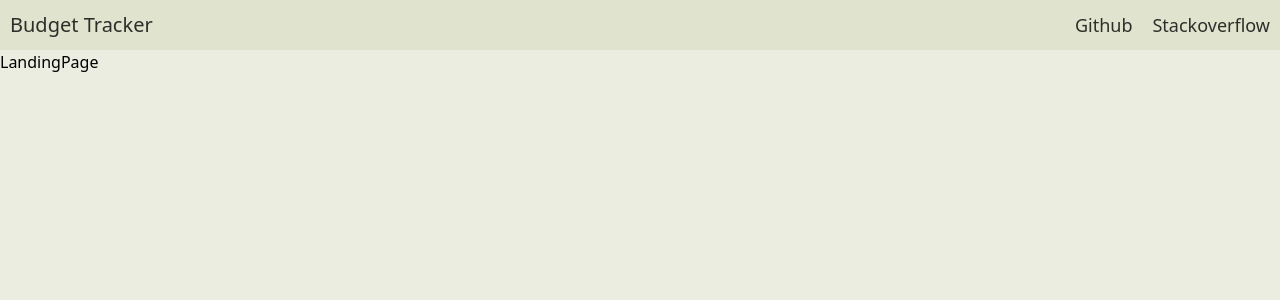
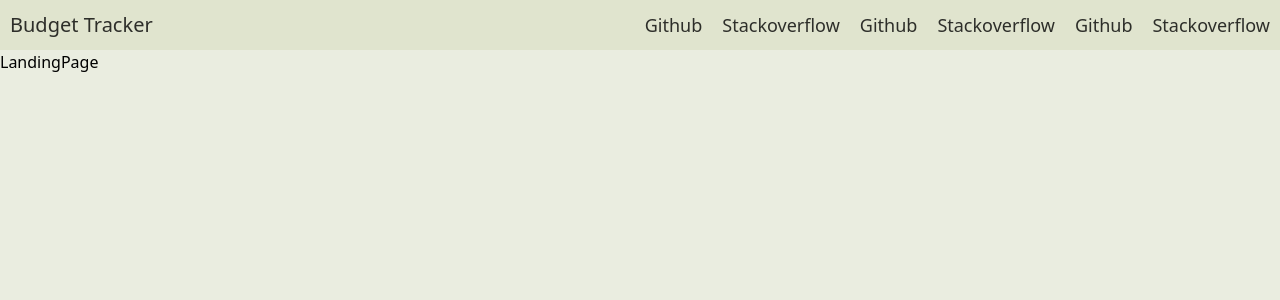
Before and after one commit to usaadi/budget-tracker-frontend, a React (Create React App) app: page / in a window 1280 px wide. Shown: the top 300 px of the page. Built offline with nearby package versions, Linux system fonts and the light colour scheme.

Commit message:
made the navbar component customizable

```diff
--- a/src/components/landing-section/shared/landing-layout/Navbar.js
+++ b/src/components/landing-section/shared/landing-layout/Navbar.js
@@ -1,9 +1,51 @@
 import NavbarResponsive from "../../../../lib/components/NavbarResponsive";
+
+const links = [
+  {
+    title: "Github",
+    url: "//github.io/jo_geek",
+  },
+  {
+    title: "Stackoverflow",
+    url: "http://stackoverflow.com/users/4084003/",
+  },
+  {
+    title: "Github",
+    url: "//github.io/jo_geek",
+  },
+  {
+    title: "Stackoverflow",
+    url: "http://stackoverflow.com/users/4084003/",
+  },
+  {
+    title: "Github",
+    url: "//github.io/jo_geek",
+  },
+  {
+    title: "Stackoverflow",
+    url: "http://stackoverflow.com/users/4084003/",
+  },
+];
+
+const bgColorClass = "tw-bg-bt-beige-1";
+const textColorClass = "tw-text-black/80";
+const linkHoverColorClass = "hover:tw-bg-black/20";
+const hamburgerSmBgColorClass = "sm-max:tw-bg-bt-dark-beige";
+const hamburgerSmHoverBgColorClass = "sm-max:hover:tw-bg-bt-dark-beige";
+const hamburgerSmBorderColorClass = "sm-max:tw-border-black/80";
 
 const Navbar = () => {
   return (
     <div>
-      <NavbarResponsive />
+      <NavbarResponsive
+        bgColorClass={bgColorClass}
+        textColorClass={textColorClass}
+        linkHoverColorClass={linkHoverColorClass}
+        hamburgerSmBgColorClass={hamburgerSmBgColorClass}
+        hamburgerSmHoverBgColorClass={hamburgerSmHoverBgColorClass}
+        hamburgerSmBorderColorClass={hamburgerSmBorderColorClass}
+        links={links}
+      />
     </div>
   );
 };
```
Also changed, not shown: src/lib/components/NavbarResponsive.js, src/styles/tailwind-output.css.
